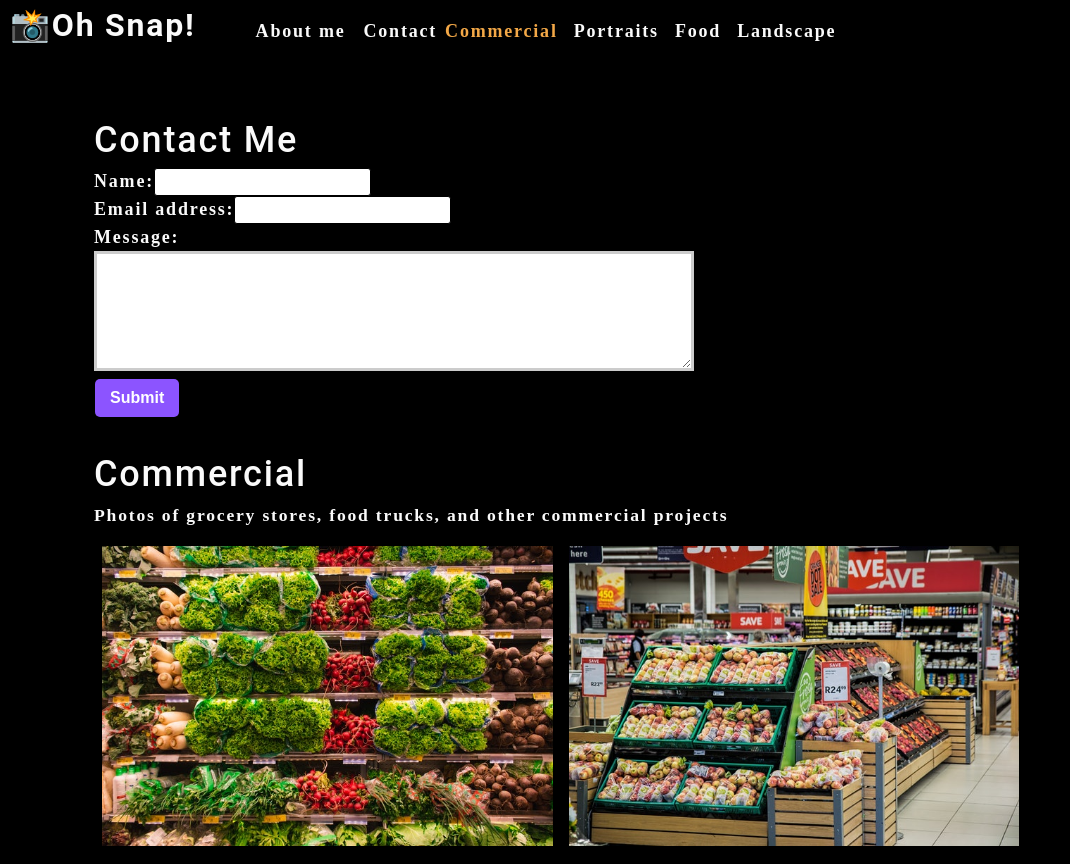
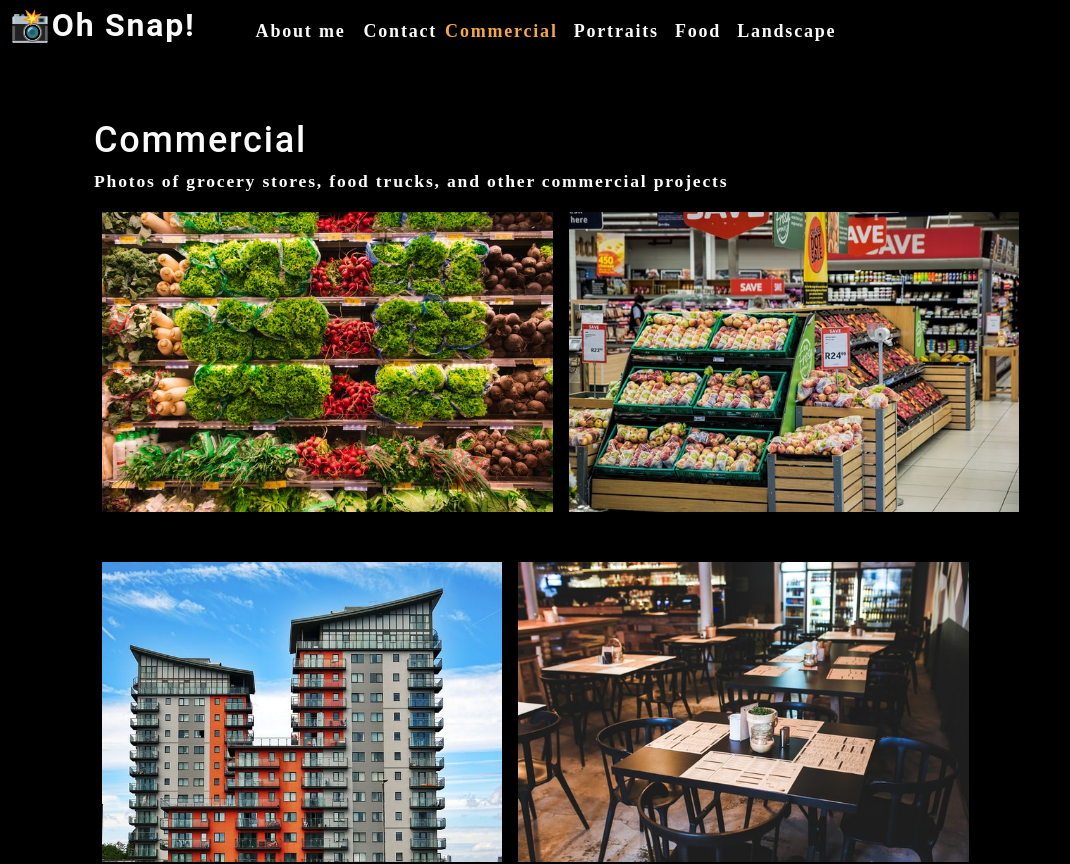
Before and after one commit to Diegorivera1110/photo-port, a React (Create React App) app: page / in a window 1280 px wide. Shown: the top 864 px of the page, without its empty margins (0-1070 px from the left). Built offline with nearby package versions, Linux system fonts and the light colour scheme.

Commit message:
added condtional rendering for contact page

```diff
--- a/src/App.js
+++ b/src/App.js
@@ -8,6 +8,8 @@
 
 
 function App() {
+
+  const [contactSelected, setContactSelected] = useState(false);
 
   const [categories] = useState([
     {
@@ -28,12 +30,22 @@
       categories={categories}
       setCurrentCategory={setCurrentCategory}
       currentCategory={currentCategory}
+      contactSelected={contactSelected}
+      setContactSelected={setContactSelected}
       ></Nav>
       <main>
         <div>
+          {/* <ContactForm></ContactForm>
+        <Gallery currentCategory={currentCategory}></Gallery>
+        <About></About> */}
+        {!contactSelected ? (
+          <>
+          <Gallery currentCategory={currentCategory}></Gallery>
+          <About></About>
+          </>
+        ) : (
           <ContactForm></ContactForm>
-        <Gallery currentCategory={currentCategory}></Gallery>
-        <About></About>
+        )}
       </div>
       </main>
     </div>
--- a/src/components/Contact/index.js
+++ b/src/components/Contact/index.js
@@ -1,4 +1,5 @@
 import React, { useState } from "react";
+import { validateEmail } from '../../utils/helpers';
 
 
 function ContactForm() {
@@ -7,8 +8,27 @@
 
     const { name, email, message } = formState;
 
+    const [errorMessage, setErrorMessage] = useState('');
+
 function handleChange(e) {
-    setFormState({...formState, [e.target.name]: e.target.value })
+    if (e.target.name === 'email') {
+        const isValid = validateEmail(e.target.value);
+        console.log(isValid);
+        if (!isValid) {
+            setErrorMessage('Your email is invalid.');
+          } else {
+            setErrorMessage('');
+          }
+            if (!e.target.value.length) {
+              setErrorMessage(`${e.target.name} is required.`);
+            } else {
+              setErrorMessage('');
+            }
+    }
+
+    if (!errorMessage) {
+        setFormState({ ...formState, [e.target.name]: e.target.value });
+      }
 
 }
 
@@ -20,16 +40,21 @@
             <form id="contact-form">
                 <div>
                     <label html="name">Name:</label>
-                    <input type="text" defaultValue={name} onChange={handleChange} name="name" />
+                    <input type="text" defaultValue={name} onBlur={handleChange} name="name" />
                 </div>
                 <div>
                     <label htmlFor="email">Email address:</label>
-                    <input type="email" name="email" defaultValue={email} onChange={handleChange} />
+                    <input type="email" name="email" defaultValue={email} onBlur={handleChange} />
                 </div>
                 <div>
                     <label htmlFor="message">Message:</label>
-                    <textarea name="message" defaultValue={message} onChange={handleChange} rows="5" />
+                    <textarea name="message" defaultValue={message} onBlur={handleChange} rows="5" />
                 </div>
+                {errorMessage && (
+                    <div>
+                        <p className="error-text">{errorMessage}</p>
+                    </div>
+                )}
 
                 <button type="submit">Submit</button>
 
--- a/src/components/Nav/index.js
+++ b/src/components/Nav/index.js
@@ -7,6 +7,8 @@
     categories = [],
     setCurrentCategory,
     currentCategory,
+    contactSelected,
+    setContactSelected
   } = props;
 
 
@@ -29,22 +31,23 @@
   </h2>
   <nav>
     <ul className="flex-row">
-      <li className="mx-2">
-        <a data-testid="about" href="#about">
+      <li className={`mx-2 ${contactSelected && 'navAcitve'}`}>
+        <a data-testid="about" href="#about" onClick={() => setContactSelected(false)}>
           About me
         </a>
       </li>
       <li>
-        <span>Contact</span>
+        <span onClick={() => setContactSelected(true)}>Contact</span>
       </li>
       {categories.map((category) => (
         <li
         className={`mx-1 ${
-          currentCategory.name === category.name && 'navActive'
+          currentCategory.name === category.name && !contactSelected && 'navActive'
         }`} key={category.name}>
             <span
             onClick={() => {
-              setCurrentCategory(category)
+              setCurrentCategory(category);
+              setContactSelected(false);
               }}
               >
                 {capitalizeFirstLetter(category.name)}
```
